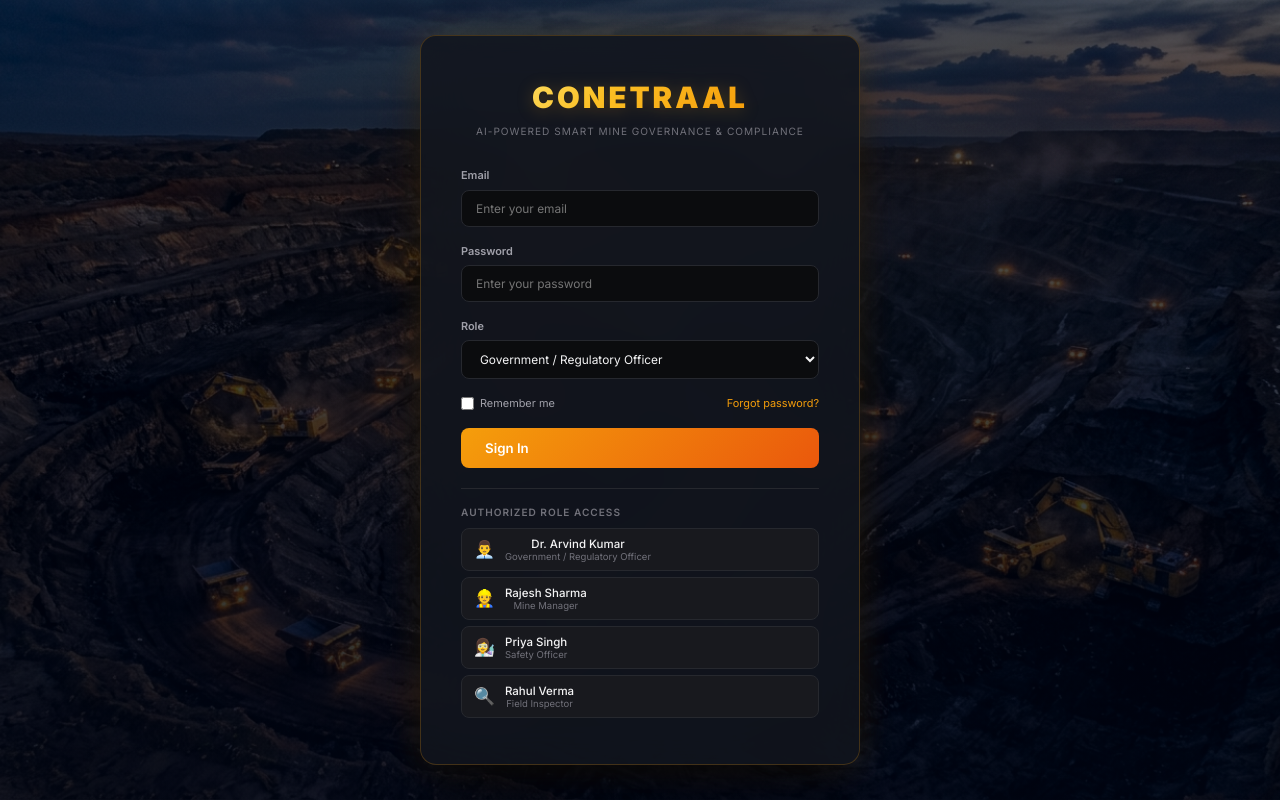
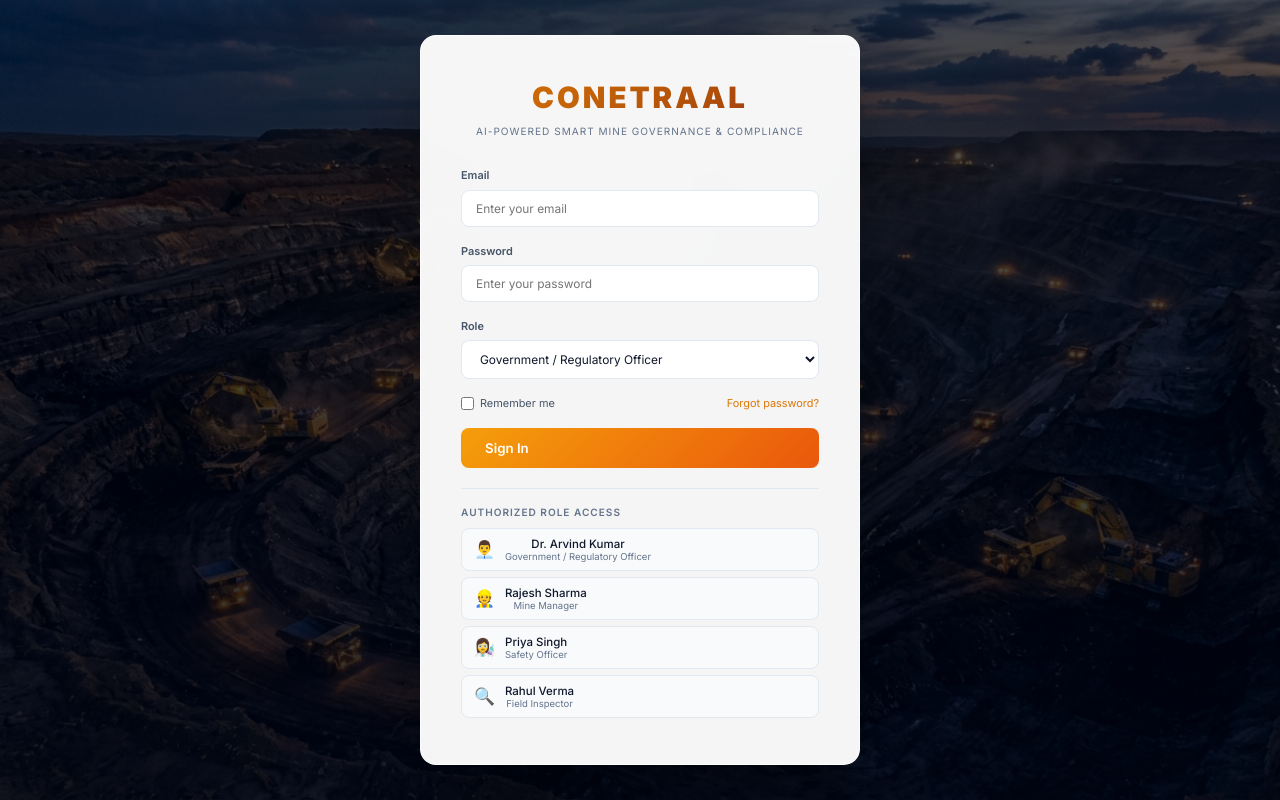
Before and after one commit to sanikarewde05/Conetraal, a React (Vite) app: page / in a window 1280 px wide. Built offline with nearby package versions, Linux system fonts and the light colour scheme.

Commit message:
feat: switch background and UI theme to clean white enterprise styling

```diff
--- a/index.html
+++ b/index.html
@@ -6,7 +6,7 @@
     <meta name="viewport" content="width=device-width, initial-scale=1.0" />
     <title>CONETRAAL — AI-Powered Smart Mine Governance & Compliance</title>
     <meta name="description" content="CONETRAAL: Centralized AI-Based Smart Governance and Compliance Monitoring System for Coal Mines. Real-time monitoring, risk prediction, violation detection, and intelligent compliance management." />
-    <meta name="keywords" content="coal mine, governance, compliance, AI, smart mining, risk prediction, PPE detection, SIH26024" />
+    <meta name="keywords" content="coal mine, governance, compliance, AI, smart mining, risk prediction, PPE detection, mine safety, DGMS" />
     <meta name="author" content="CONETRAAL Team" />
   </head>
   <body>
--- a/src/App.jsx
+++ b/src/App.jsx
@@ -42,7 +42,7 @@ export default function App() {
       <div className="app-layout">
         <Sidebar />
         <div className="main-content">
-          {showBanner && <div className="system-banner">⚡ CONETRAAL — National Mine Governance & Compliance Monitoring System | Smart India Hackathon 2026 | SIH26024</div>}
+          {showBanner && <div className="system-banner">⚡ CONETRAAL — Centralized AI-Powered Smart Mine Governance & Compliance Monitoring System</div>}
           <Topbar />
           <Breadcrumbs />
           <div className="page-content animate-in" key={currentPage}>
--- a/src/index.css
+++ b/src/index.css
@@ -1,53 +1,53 @@
 @import url('https://fonts.googleapis.com/css2?family=Inter:wght@300;400;500;600;700;800;900&family=JetBrains+Mono:wght@400;500;600&display=swap');
 
 :root {
-  /* Core palette - Pure Coal Anthracite & Raw Carbon Theme */
-  --bg-primary: #090a0c;
-  --bg-secondary: #111215;
-  --bg-tertiary: #18191e;
-  --bg-card: rgba(18, 19, 23, 0.94);
-  --bg-card-hover: rgba(26, 27, 33, 0.98);
-  --bg-elevated: #202228;
-  --bg-glass: rgba(17, 18, 22, 0.92);
-  --bg-input: #0b0c0e;
+  /* Core palette - Enterprise White / Light Theme */
+  --bg-primary: #f8fafc;
+  --bg-secondary: #ffffff;
+  --bg-tertiary: #f1f5f9;
+  --bg-card: #ffffff;
+  --bg-card-hover: #f8fafc;
+  --bg-elevated: #ffffff;
+  --bg-glass: rgba(255, 255, 255, 0.95);
+  --bg-input: #ffffff;
 
-  --border: #26282e;
-  --border-light: rgba(245, 158, 11, 0.16);
-  --border-focus: #f59e0b;
+  --border: #e2e8f0;
+  --border-light: #f1f5f9;
+  --border-focus: #d97706;
 
-  --text-primary: #f4f4f5;
-  --text-secondary: #a1a1aa;
-  --text-tertiary: #71717a;
-  --text-accent: #f59e0b;
+  --text-primary: #0f172a;
+  --text-secondary: #475569;
+  --text-tertiary: #64748b;
+  --text-accent: #d97706;
 
-  /* Status colors - Mining & Safety specific */
-  --green: #10b981;
-  --green-bg: rgba(16, 185, 129, 0.14);
-  --green-border: rgba(16, 185, 129, 0.35);
-  --yellow: #f59e0b;
-  --yellow-bg: rgba(245, 158, 11, 0.15);
-  --yellow-border: rgba(245, 158, 11, 0.4);
-  --orange: #f97316;
-  --orange-bg: rgba(249, 115, 22, 0.15);
-  --orange-border: rgba(249, 115, 22, 0.4);
-  --red: #ef4444;
-  --red-bg: rgba(239, 68, 68, 0.15);
-  --red-border: rgba(239, 68, 68, 0.4);
-  --blue: #f59e0b;              /* Coal theme primary accent (Warm Gold/Amber) */
-  --blue-bg: rgba(245, 158, 11, 0.14);
-  --blue-border: rgba(245, 158, 11, 0.38);
-  --purple: #d97706;            /* Deep amber/bronze */
-  --purple-bg: rgba(217, 119, 6, 0.14);
-  --purple-border: rgba(217, 119, 6, 0.35);
-  --cyan: #eab308;             /* Miner's Reflector Yellow / Lantern Glow */
-  --cyan-bg: rgba(234, 179, 8, 0.14);
-  --cyan-border: rgba(234, 179, 8, 0.35);
+  /* Status colors - Clean & High Contrast */
+  --green: #059669;
+  --green-bg: rgba(5, 150, 105, 0.1);
+  --green-border: rgba(5, 150, 105, 0.3);
+  --yellow: #d97706;
+  --yellow-bg: rgba(217, 119, 6, 0.1);
+  --yellow-border: rgba(217, 119, 6, 0.3);
+  --orange: #ea580c;
+  --orange-bg: rgba(234, 88, 12, 0.1);
+  --orange-border: rgba(234, 88, 12, 0.3);
+  --red: #dc2626;
+  --red-bg: rgba(220, 38, 38, 0.1);
+  --red-border: rgba(220, 38, 38, 0.3);
+  --blue: #d97706;              /* Mining Amber primary */
+  --blue-bg: rgba(217, 119, 6, 0.1);
+  --blue-border: rgba(217, 119, 6, 0.3);
+  --purple: #b45309;            /* Deep Bronze */
+  --purple-bg: rgba(180, 83, 9, 0.1);
+  --purple-border: rgba(180, 83, 9, 0.3);
+  --cyan: #ca8a04;             /* Safety Gold */
+  --cyan-bg: rgba(202, 138, 4, 0.1);
+  --cyan-border: rgba(202, 138, 4, 0.3);
 
-  /* Coal Theme Accents */
-  --coal-black: #060708;
-  --coal-charcoal: #121316;
-  --coal-amber: #f59e0b;
-  --coal-gold: #fbbf24;
+  /* Mining Accents */
+  --coal-black: #0f172a;
+  --coal-charcoal: #334155;
+  --coal-amber: #d97706;
+  --coal-gold: #f59e0b;
   --coal-ember: #ea580c;
   --coal-flame: #f97316;
 
@@ -56,18 +56,18 @@
   --gradient-danger: linear-gradient(135deg, #ef4444 0%, #dc2626 100%);
   --gradient-success: linear-gradient(135deg, #10b981 0%, #059669 100%);
   --gradient-warning: linear-gradient(135deg, #fbbf24 0%, #f59e0b 100%);
-  --gradient-card: linear-gradient(145deg, #131418 0%, #17181e 100%);
-  --gradient-coal: linear-gradient(135deg, #22242c 0%, #0c0d10 100%);
-  --gradient-gold: linear-gradient(135deg, #fef08a 0%, #fbbf24 50%, #f59e0b 100%);
+  --gradient-card: #ffffff;
+  --gradient-coal: linear-gradient(135deg, #ffffff 0%, #f8fafc 100%);
+  --gradient-gold: linear-gradient(135deg, #d97706 0%, #b45309 100%);
 
   /* Shadows */
-  --shadow-sm: 0 1px 3px rgba(0, 0, 0, 0.5);
-  --shadow-md: 0 4px 14px rgba(0, 0, 0, 0.6);
-  --shadow-lg: 0 8px 32px rgba(0, 0, 0, 0.7);
-  --shadow-glow-blue: 0 0 22px rgba(245, 158, 11, 0.25);
-  --shadow-glow-amber: 0 0 25px rgba(245, 158, 11, 0.35);
-  --shadow-glow-red: 0 0 20px rgba(239, 68, 68, 0.25);
-  --shadow-glow-green: 0 0 20px rgba(16, 185, 129, 0.25);
+  --shadow-sm: 0 1px 3px rgba(15, 23, 42, 0.06);
+  --shadow-md: 0 4px 12px rgba(15, 23, 42, 0.08);
+  --shadow-lg: 0 10px 25px -5px rgba(15, 23, 42, 0.1), 0 8px 10px -6px rgba(15, 23, 42, 0.05);
+  --shadow-glow-blue: 0 0 15px rgba(217, 119, 6, 0.18);
+  --shadow-glow-amber: 0 0 20px rgba(217, 119, 6, 0.2);
+  --shadow-glow-red: 0 0 15px rgba(220, 38, 38, 0.15);
+  --shadow-glow-green: 0 0 15px rgba(5, 150, 105, 0.15);
 
   /* Sizing */
   --sidebar-width: 260px;
@@ -113,8 +113,8 @@ a:hover { text-decoration: underline; }
 /* Sidebar */
 .sidebar {
   width: var(--sidebar-width);
-  background: linear-gradient(180deg, #0e1117 0%, #07090c 100%);
-  border-right: 1px solid rgba(245, 158, 11, 0.15);
+  background: var(--bg-secondary);
+  border-right: 1px solid var(--border);
   display: flex;
   flex-direction: column;
   position: fixed;
@@ -125,7 +125,7 @@ a:hover { text-decoration: underline; }
   transition: width 0.3s ease;
   overflow-y: auto;
   overflow-x: hidden;
-  box-shadow: 4px 0 25px rgba(0, 0, 0, 0.6);
+  box-shadow: 2px 0 8px rgba(15, 23, 42, 0.04);
 }
 
 .sidebar-brand {
@@ -190,10 +190,11 @@ a:hover { text-decoration: underline; }
 }
 
 .nav-item.active {
-  background: linear-gradient(90deg, rgba(245, 158, 11, 0.18) 0%, rgba(234, 88, 12, 0.08) 100%);
-  color: #fbbf24;
-  border: 1px solid rgba(245, 158, 11, 0.45);
-  box-shadow: 0 0 15px rgba(245, 158, 11, 0.15);
+  background: #fef3c7;
+  color: #92400e;
+  border: 1px solid #fde68a;
+  font-weight: 600;
+  box-shadow: 0 1px 3px rgba(180, 83, 9, 0.1);
 }
 
 .nav-item .nav-icon { font-size: 1.1rem; min-width: 20px; text-align: center; }
@@ -215,19 +216,15 @@ a:hover { text-decoration: underline; }
   min-height: 100vh;
   display: flex;
   flex-direction: column;
-  background:
-    radial-gradient(circle at 85% 12%, rgba(245, 158, 11, 0.05) 0%, transparent 45%),
-    radial-gradient(circle at 10% 80%, rgba(234, 88, 12, 0.04) 0%, transparent 40%),
-    linear-gradient(180deg, rgba(7, 9, 12, 0.94) 0%, rgba(10, 12, 16, 0.98) 100%),
-    url('/coal_mine_bg.jpg') center/cover fixed no-repeat;
+  background: var(--bg-primary);
   position: relative;
 }
 
 /* Topbar */
 .topbar {
   height: var(--topbar-height);
-  background: rgba(14, 17, 23, 0.92);
-  border-bottom: 1px solid rgba(245, 158, 11, 0.14);
+  background: var(--bg-glass);
+  border-bottom: 1px solid var(--border);
   display: flex;
   align-items: center;
   padding: 0 20px;
@@ -235,8 +232,8 @@ a:hover { text-decoration: underline; }
   position: sticky;
   top: 0;
   z-index: 50;
-  backdrop-filter: blur(16px);
-  box-shadow: 0 4px 20px rgba(0, 0, 0, 0.4);
+  backdrop-filter: blur(12px);
+  box-shadow: var(--shadow-sm);
 }
 
 .topbar-search {
@@ -248,17 +245,21 @@ a:hover { text-decoration: underline; }
 .topbar-search input {
   width: 100%;
   padding: 8px 12px 8px 36px;
-  background: var(--bg-input);
+  background: #f1f5f9;
   border: 1px solid var(--border);
   border-radius: var(--radius);
   color: var(--text-primary);
   font-size: 0.85rem;
   outline: none;
-  transition: border-color 0.2s;
+  transition: all 0.2s;
   font-family: inherit;
 }
 
-.topbar-search input:focus { border-color: var(--blue); }
+.topbar-search input:focus {
+  background: #ffffff;
+  border-color: var(--blue);
+  box-shadow: 0 0 0 3px rgba(217, 119, 6, 0.15);
+}
 
 .topbar-search .search-icon {
   position: absolute;
@@ -364,18 +365,17 @@ a:hover { text-decoration: underline; }
 
 /* ========== CARDS ========== */
 .card {
-  background: var(--gradient-card);
-  backdrop-filter: blur(14px);
-  border: 1px solid rgba(40, 50, 65, 0.85);
+  background: var(--bg-card);
+  border: 1px solid var(--border);
   border-radius: var(--radius-lg);
   padding: 20px;
-  transition: all 0.3s;
-  box-shadow: 0 4px 20px rgba(0, 0, 0, 0.5);
+  transition: all 0.25s ease;
+  box-shadow: var(--shadow-sm);
 }
 
 .card:hover {
-  border-color: rgba(245, 158, 11, 0.45);
-  box-shadow: 0 8px 25px rgba(0, 0, 0, 0.65), 0 0 20px rgba(245, 158, 11, 0.12);
+  border-color: #cbd5e1;
+  box-shadow: var(--shadow-md);
 }
 
 .card-header {
@@ -400,16 +400,15 @@ a:hover { text-decoration: underline; }
 }
 
 .kpi-card {
-  background: var(--gradient-card);
-  backdrop-filter: blur(14px);
-  border: 1px solid rgba(40, 50, 65, 0.85);
+  background: var(--bg-card);
+  border: 1px solid var(--border);
   border-radius: var(--radius-lg);
   padding: 16px;
   cursor: pointer;
-  transition: all 0.3s ease;
+  transition: all 0.25s ease;
   position: relative;
   overflow: hidden;
-  box-shadow: 0 4px 18px rgba(0, 0, 0, 0.45);
+  box-shadow: var(--shadow-sm);
 }
 
 .kpi-card::before {
@@ -427,7 +426,7 @@ a:hover { text-decoration: underline; }
 .kpi-card:hover {
   transform: translateY(-2px);
   border-color: var(--border-focus);
-  box-shadow: 0 8px 26px rgba(0, 0, 0, 0.65), 0 0 22px rgba(245, 158, 11, 0.18);
+  box-shadow: var(--shadow-md);
 }
 
 .kpi-card:hover::before { opacity: 1; }
@@ -512,6 +511,7 @@ a:hover { text-decoration: underline; }
 
 .data-table tbody tr {
   border-bottom: 1px solid var(--border-light);
+  background: var(--bg-card);
   transition: background 0.2s;
 }
 
@@ -1012,30 +1012,29 @@ a:hover { text-decoration: underline; }
 }
 
 .login-card {
-  background: rgba(18, 22, 30, 0.86);
+  background: rgba(255, 255, 255, 0.96);
   backdrop-filter: blur(24px);
   -webkit-backdrop-filter: blur(24px);
-  border: 1px solid rgba(245, 158, 11, 0.22);
+  border: 1px solid rgba(255, 255, 255, 0.8);
   border-radius: var(--radius-xl);
   padding: 40px;
   width: 100%;
   max-width: 440px;
   position: relative;
   z-index: 1;
-  box-shadow: 0 25px 60px -15px rgba(0, 0, 0, 0.9), 0 0 35px rgba(245, 158, 11, 0.16);
+  box-shadow: 0 25px 60px -15px rgba(0, 0, 0, 0.45);
 }
 
 .login-card h1 {
   font-size: 2.1rem;
   font-weight: 900;
-  background: linear-gradient(135deg, #fef08a 0%, #fbbf24 40%, #f59e0b 80%, #ea580c 100%);
+  background: linear-gradient(135deg, #d97706 0%, #b45309 60%, #9a3412 100%);
   -webkit-background-clip: text;
   -webkit-text-fill-color: transparent;
   background-clip: text;
   text-align: center;
   letter-spacing: 3px;
   margin-bottom: 4px;
-  filter: drop-shadow(0 2px 8px rgba(245, 158, 11, 0.25));
 }
 
 .login-card .login-subtitle {
@@ -1067,7 +1066,7 @@ a:hover { text-decoration: underline; }
   align-items: center;
   gap: 10px;
   padding: 8px 12px;
-  background: var(--bg-tertiary);
+  background: #f8fafc;
   border: 1px solid var(--border);
   border-radius: var(--radius);
   cursor: pointer;
@@ -1080,7 +1079,7 @@ a:hover { text-decoration: underline; }
 
 .quick-account-btn:hover {
   border-color: var(--blue);
-  background: var(--blue-bg);
+  background: #fef3c7;
 }
 
 .account-avatar { font-size: 1.2rem; }
```
Also changed, not shown: 1 other file (tests, documents, lock files or other folders).
